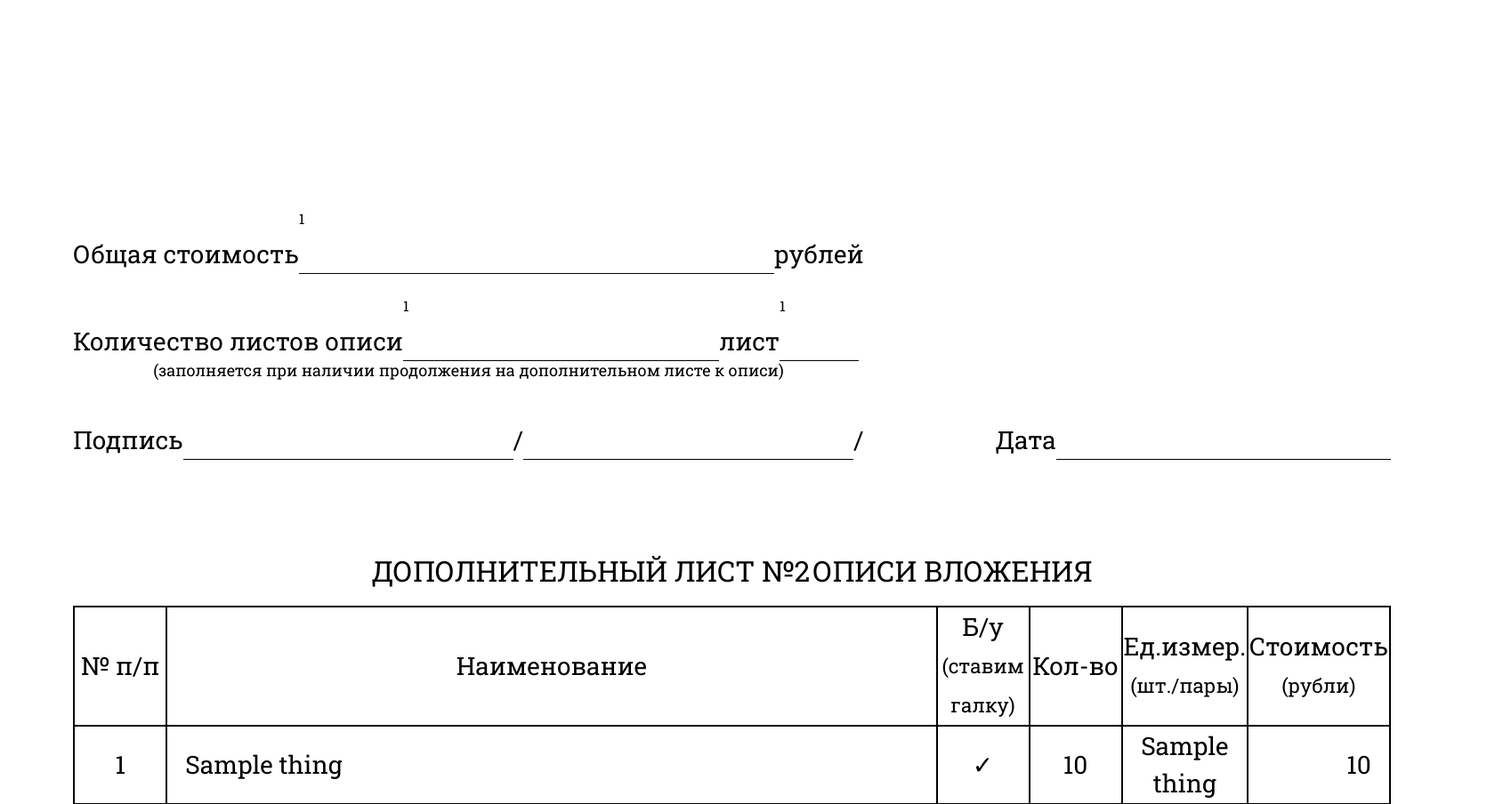
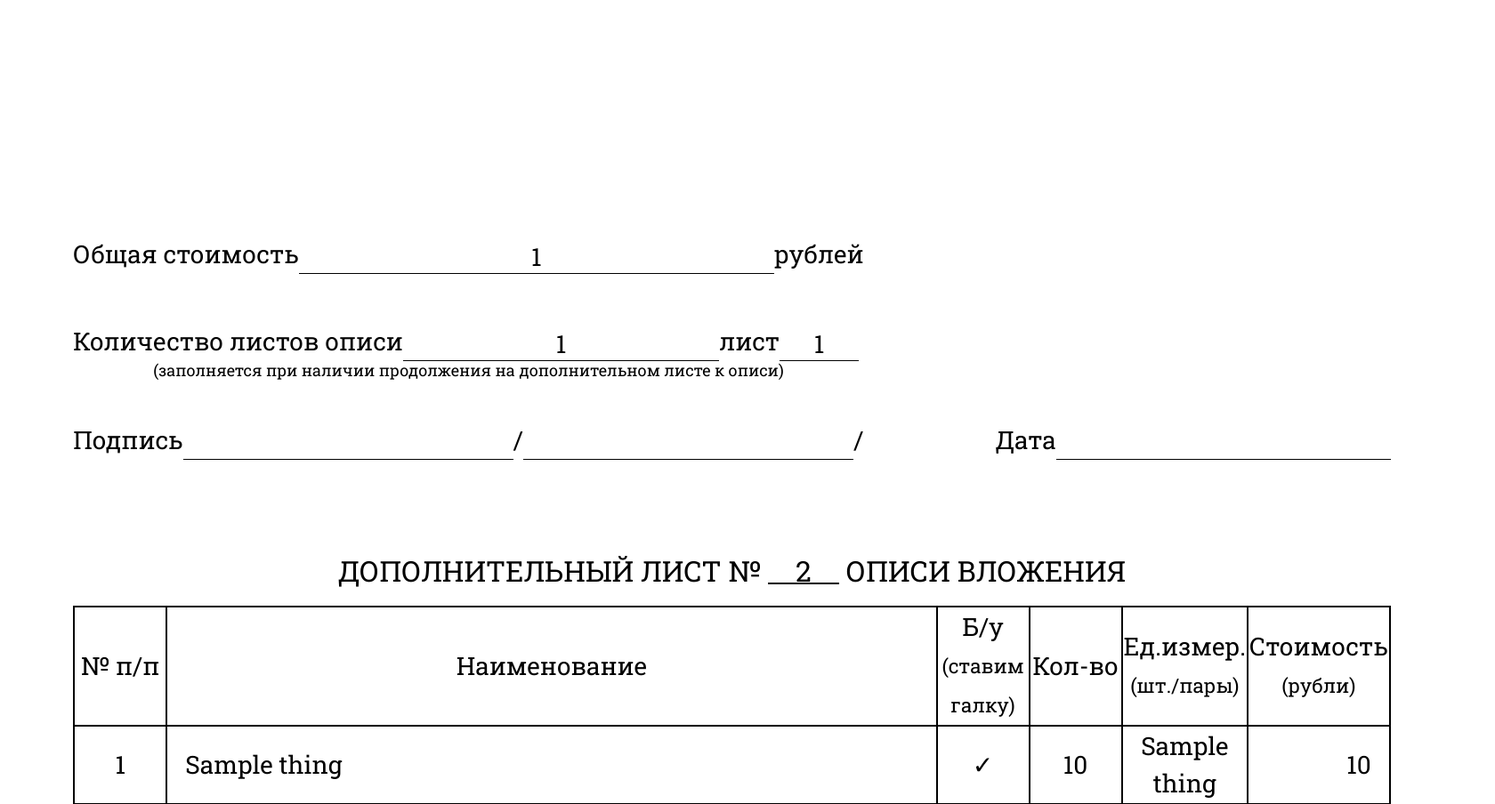
Before and after one commit to YZero/TrafficJamsHistory, a Django app: template personal_items/templates/pdf_template.html in a window 1680 px wide. Shown: the part 1824-2728 px from the top of the page at 89% size. Run offline with Django 3.2, Linux system fonts and the light colour scheme; the template is opened without the code that fills it: most values are stand-ins (such as "Sample title", 1, 10 or a date in 2020); parts of the project's set-up code (start-up, migrations or seed data) failed here and were passed over.

Commit message:
добавлено в версточку -стиль для общей стоимости и общего количества листов -стиль для нумерации доп. листов

```diff
--- a/personal_items/static/pdf.css
+++ b/personal_items/static/pdf.css
@@ -40,7 +40,21 @@ article {
     border-bottom: black 1px solid;
     height: 70px;
     width: inherit;
+}
 
+.underline_text {
+    display: flex;
+    font-size: 28px;
+    align-items: flex-end;
+    justify-content: center;
+    line-height: 1.3;
+}
+
+.page-count-text {
+    width: 80px;
+    border-bottom: black 2px solid;
+    display: inline-block;
+    line-height: 27px;
 }
 
 .line {
--- a/personal_items/templates/pdf_template.html
+++ b/personal_items/templates/pdf_template.html
@@ -83,15 +83,15 @@
         <div style="width: 60%;">
             <div class="line">
                 <p class="txt">Общая стоимость</p>
-                <div class="underline">{{ total_cost }}</div>
+                <div class="underline underline_text">{{ total_cost }}</div>
                 <p>рублей</p>
             </div>
             <div>
                 <div class="line">
                     <p class="txt">Количество листов описи</p>
-                    <div class="underline" style="width: 40%">{{ pages_count }}</div>
+                    <div class="underline underline_text" style="width: 40%;">{{ pages_count }}</div>
                     <p>лист</p>
-                    <div class="underline" style="width: 10%">{{ first_page_number }}</div>
+                    <div class="underline underline_text" style="width: 10%;">{{ first_page_number }}</div>
                 </div>
                 <div>
                     <p style="margin: -30px 0 16px; text-align: center; font-size: 18px;">
@@ -120,7 +120,12 @@
 <div class="root">
     <section>
         <table>
-            <caption>ДОПОЛНИТЕЛЬНЫЙ ЛИСТ №<span style="letter-spacing: -5px;">{{ forloop.counter|add:1 }}</span> ОПИСИ ВЛОЖЕНИЯ</caption>
+            <caption>ДОПОЛНИТЕЛЬНЫЙ ЛИСТ №
+                <span class="page-count-text">
+                    {{ forloop.counter|add:1 }}
+                </span>
+                ОПИСИ ВЛОЖЕНИЯ
+            </caption>
             <tr>
                 <th style="width: 100px;">№ п/п</th>
                 <th>Наименование</th>
```
